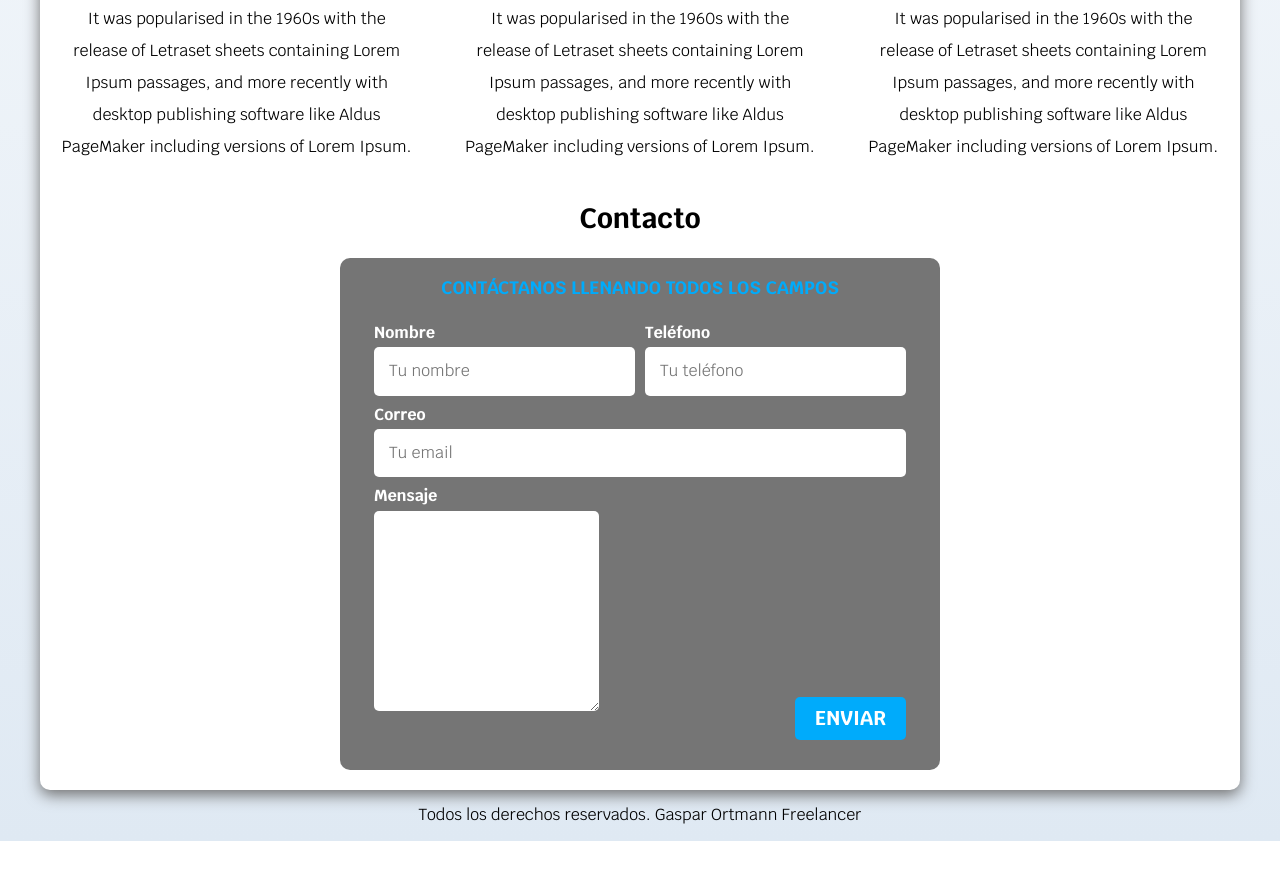
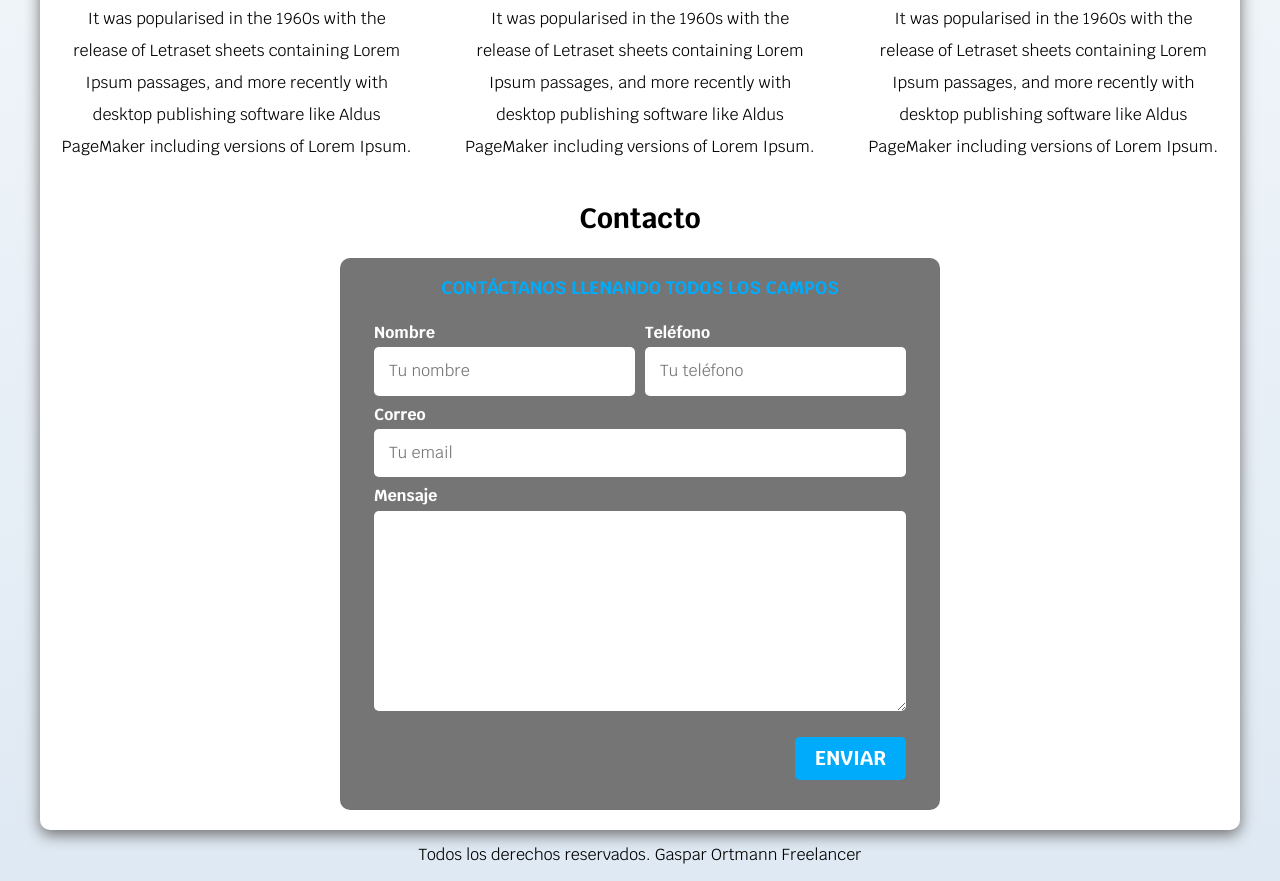
Before and after one commit to GasparOrtmann/freelancer_web, a plain HTML site: page index.html in a window 1280 px wide. Shown: the part 926-1807 px from the top of the page. Before the commit the page ends 1767 px from the top, so only its background shows below. Drawn offline with Linux system fonts and the light colour scheme.

Commit message:
contact form fix button and textarea size

```diff
--- a/css/styles.css
+++ b/css/styles.css
@@ -96,6 +96,10 @@ h1,h2,h3{
     justify-content: flex-end;
 }
 
+.margin-5{
+    margin-top: 5rem;
+}
+
 /* Navegacion principal */
 .nav-bg{
     background-color: var(--primario);
@@ -161,6 +165,7 @@ h1,h2,h3{
     scroll-snap-align: center;
     scroll-snap-stop: always;
 }
+
 /* Servicios */
 
 @media (min-width: 768px) {
@@ -246,7 +251,6 @@ h1,h2,h3{
 
 .campo textarea{
     height: 20rem;
-    width: auto;
 }
 
 .input-text{
--- a/index.html
+++ b/index.html
@@ -127,7 +127,7 @@
                     </div>
                 </div>
                 <div class="alinear-derecha flex">
-                    <input class="boton w-100" type="submit" value="Enviar">
+                    <input class="boton w-100 margin-5" type="submit" value="Enviar">
                 </div>
 
             </fieldset>
```
